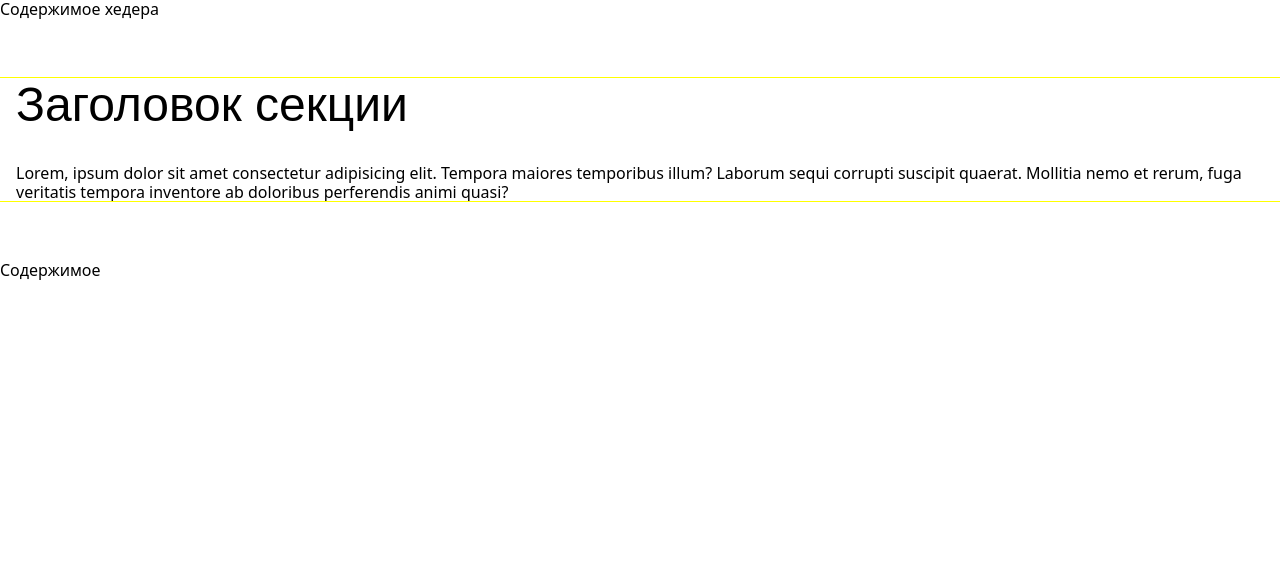
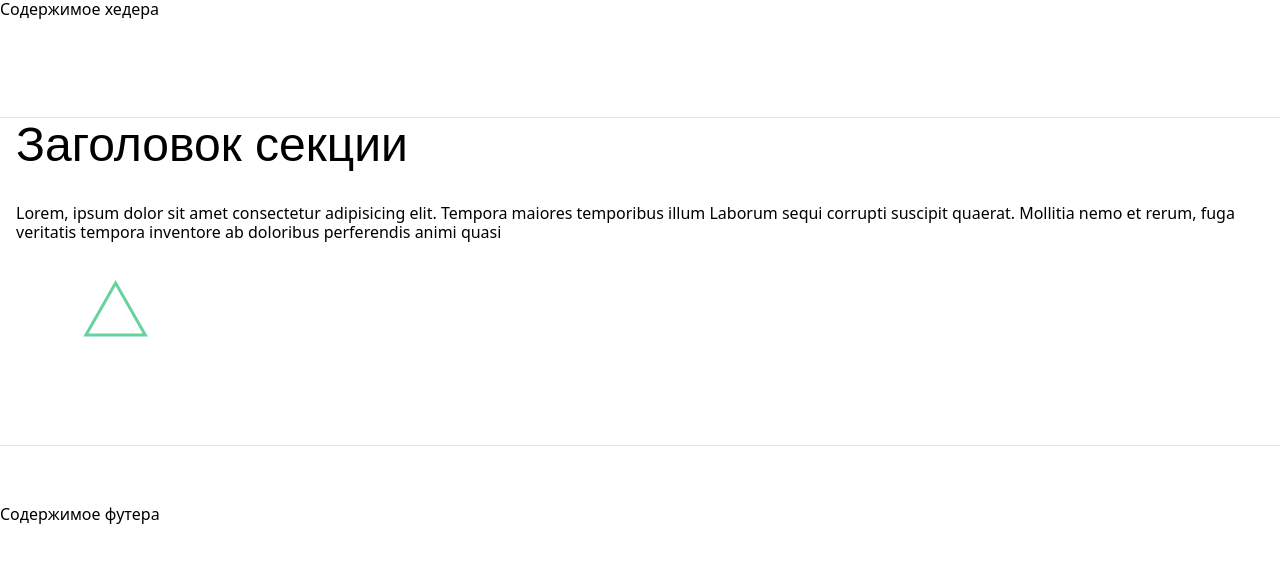
Before and after one commit to tmpl-ems/tmpl, a Gatsby site: page / in a window 1280 px wide. Built offline with nearby package versions, Linux system fonts and the light colour scheme; Gatsby itself is replaced by a stand-in of ours.

Commit message:
change project structure, add plugins

```diff
--- a/gatsby-config.js
+++ b/gatsby-config.js
@@ -16,6 +16,14 @@ module.exports = {
         path: `${__dirname}/src/images`,
       },
     },
+    {
+      resolve: 'gatsby-plugin-react-svg',
+      options: {
+        rule: {
+          include: /svg/,
+        },
+      },
+    },
     `gatsby-transformer-sharp`,
     `gatsby-plugin-sharp`,
   ],
--- a/package.json
+++ b/package.json
@@ -16,6 +16,7 @@
   "dependencies": {
     "gatsby": "^4.7.1",
     "gatsby-plugin-image": "^2.7.0",
+    "gatsby-plugin-react-svg": "^3.1.0",
     "gatsby-plugin-resolve-src": "^2.1.0",
     "gatsby-plugin-sass": "^5.7.0",
     "gatsby-plugin-sharp": "^4.7.0",
--- a/src/components/common/section/section.js
+++ b/src/components/common/section/section.js
@@ -3,15 +3,23 @@ import PropTypes from 'prop-types';
 
 import { section, title } from './section.module.scss';
 import Container from '../container/container';
+import Title from '../title/title';
 
-const Section = ({ head, children, titleLevel, isHidden = false }) => {
+// head - принимает текст заголовка секции
+// titleLevel - можно задать тот уровень заголовка, который нужен для секции (h1, h2, h3 и т.д.)
+// titleHidden - оставляет заголовок, но делает его невидимым
+
+const Section = ({ head, titleLevel, titleHidden = false, children }) => {
   return (
-    <section className={section}>
+    <section className={section} style={{ paddingTop: '100px' }}>
       <Container>
         {head && (
-          <h2 className={`${title} ${isHidden && 'visually-hidden'}`}>
+          <Title
+            tagName={titleLevel}
+            className={`${title} ${titleHidden && 'visually-hidden'}`}
+          >
             {head}
-          </h2>
+          </Title>
         )}
         {children}
       </Container>
@@ -22,8 +30,8 @@ const Section = ({ head, children, titleLevel, isHidden = false }) => {
 export default Section;
 
 Section.propTypes = {
-  head: PropTypes.string.isRequired,
+  head: PropTypes.string,
   children: PropTypes.node,
   titleLevel: PropTypes.string,
-  isHidden: PropTypes.bool,
+  titleHidden: PropTypes.bool,
 };
--- /dev/null
+++ b/src/components/common/title/title.js
@@ -0,0 +1,8 @@
+import React from 'react';
+
+// tagName - можно задать тот уровень заголовка, который нужен для секции (h1, h2, h3 и т.д.)
+
+const Title = ({ tagName = 'h1', children, ...props }) =>
+  React.createElement(tagName, props, children);
+
+export default Title;
--- a/src/components/footer/footer.js
+++ b/src/components/footer/footer.js
@@ -3,7 +3,7 @@ import React from 'react';
 const Footer = () => {
   return (
     <footer>
-      <div>Содержимое</div>
+      <div>Содержимое футера</div>
     </footer>
   );
 };
--- a/src/components/main/example/example.js
+++ b/src/components/main/example/example.js
@@ -1,15 +1,28 @@
 import React from 'react';
 import Section from 'components/common/section/Section';
 
+// Пример использования СВГ
+import LogoIcon from 'images/svg/logo.svg';
+
+// Пример организации данных, можете напрямую в конпонент писать, но в будущем, вероятнее всего нужно будет выносить весть текст в отдельные json файлы и струкрута будет примерно такой.
+const data = {
+  ru: {
+    title: 'Заголовок секции',
+    content:
+      'Lorem, ipsum dolor sit amet consectetur adipisicing elit. Tempora maiores temporibus illum Laborum sequi corrupti suscipit quaerat. Mollitia nemo et rerum, fuga veritatis tempora inventore ab doloribus perferendis animi quasi',
+  },
+  ukr: {
+    title: 'Заголовок секції',
+    content:
+      'Lorem, ipsum dolor sit amet consectetur adipisicing elit. Tempora maiores temporibus illum Laborum sequi corrupti suscipit quaerat. Mollitia nemo et rerum, fuga veritatis tempora inventore ab doloribus perferendis animi quasi',
+  },
+};
+
 const Example = () => {
   return (
-    <Section head={'Заголовок секции'} isHidden={false}>
-      <p>
-        Lorem, ipsum dolor sit amet consectetur adipisicing elit. Tempora
-        maiores temporibus illum? Laborum sequi corrupti suscipit quaerat.
-        Mollitia nemo et rerum, fuga veritatis tempora inventore ab doloribus
-        perferendis animi quasi?
-      </p>
+    <Section head={data.ru.title} titleHidden={false} titleLevel="h4">
+      <p>{data.ru.content}</p>
+      <LogoIcon width="200" height="200" />
     </Section>
   );
 };
```
Also changed, not shown: src/images/svg/logo.svg (added), 1 other file.
